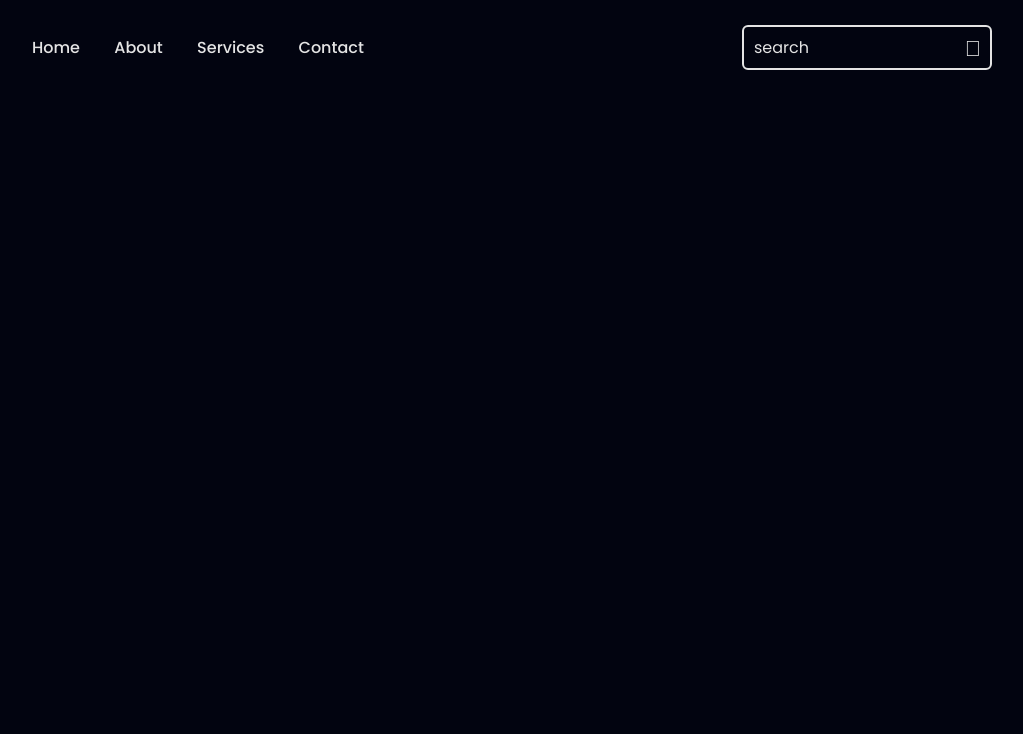
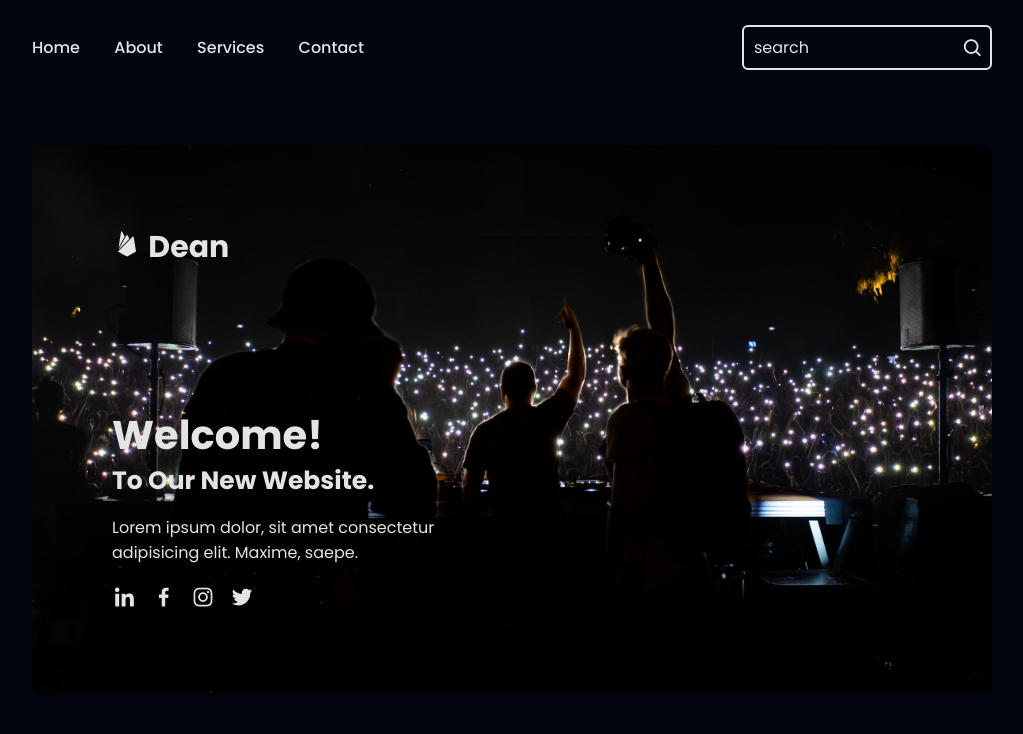
Before and after one commit to stDean/loginNregister-UI, a plain HTML site: page index.html in a window 1280 px wide. Shown: the whole page, without its empty margins (128-1151 px from the left). Drawn offline with nearby package versions, Linux system fonts and the light colour scheme.

Commit message:
added the background for the main form and the content for the right hand side of the form

```diff
--- a/index.html
+++ b/index.html
@@ -31,7 +31,28 @@
     </form>
   </header>
 
-  <main class="container"></main>
+  <main class="container">
+    <div class="content">
+      <h1 class="logo">
+        <i class="bx bxl-firebase"></i> Dean
+      </h1>
+
+      <div class="text_sci">
+        <h2>Welcome! <br> <span>To Our New Website.</span></h2>
+
+        <p>Lorem ipsum dolor, sit amet consectetur adipisicing elit. Maxime, saepe.</p>
+
+        <div class="socials">
+          <a href="#"><i class="bx bxl-linkedin"></i></a>
+          <a href="#"><i class="bx bxl-facebook"></i></a>
+          <a href="#"><i class="bx bxl-instagram"></i></a>
+          <a href="#"><i class="bx bxl-twitter"></i></a>
+        </div>
+      </div>
+    </div>
+
+    <div class="logreg_box"></div>
+  </main>
 </body>
 
 </html>
--- a/style.css
+++ b/style.css
@@ -1,8 +1,9 @@
 @import url('https://fonts.googleapis.com/css2?family=Poppins:wght@200;300;400;500;600;700;800;900&display=swap');
 
+/* General style */
+
 *,
-*::after,
-*::before {
+*::after {
   box-sizing: border-box;
   margin: 0;
   padding: 0;
@@ -12,6 +13,10 @@
 body {
   background-color: #020410;
 }
+
+/* End General Style */
+
+/* Header Style */
 
 .header {
   position: fixed;
@@ -94,3 +99,74 @@ body {
   font-size: 22px;
   color: #e4e4e4;
 }
+
+/* End Header Style */
+
+/* Main Style */
+
+.container {
+  position: absolute;
+  top: 50%;
+  left: 50%;
+  transform: translate(-50%, -50%);
+  background: url('assets/romain-gal.jpg') no-repeat;
+  background-size: cover;
+  width: 75%;
+  height: 550px;
+  background-position: center center;
+  border-radius: 10px;
+  margin-top: 20px;
+}
+
+.container .content {
+  position: absolute;
+  top: 0;
+  left: 0;
+  width: 58%;
+  height: 100%;
+  background-color: transparent;
+  padding: 80px;
+  color: #e4e4e4;
+  display: flex;
+  flex-direction: column;
+  justify-content: space-between;
+}
+
+.container .content .logo {
+  font-size: 30px;
+}
+
+.content .text_sci h2 {
+  font-size: 40px;
+  line-height: 1;
+}
+
+.content .text_sci h2 span {
+  font-size: 25px;
+}
+
+.content .text_sci p {
+  font-size: 16px;
+  margin: 20px 0;
+}
+
+.socials a i {
+  font-size: 25px;
+  color: #e4e4e4;
+  margin-right: 10px;
+  transition: .5s ease;
+}
+
+.socials a:hover i {
+  transform: scale(1.2);
+}
+
+.container .logreg_box {
+  position: absolute;
+  top: 0;
+  right: 0;
+  width: calc(100% - 58%);
+  height: 100%;
+}
+
+/* End Main Style */
```
Also changed, not shown: assets/romain-gal.jpg (added).
